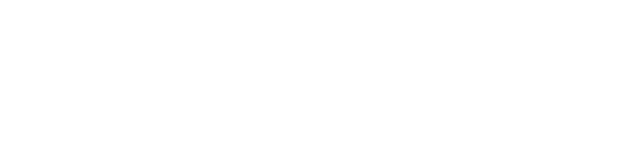
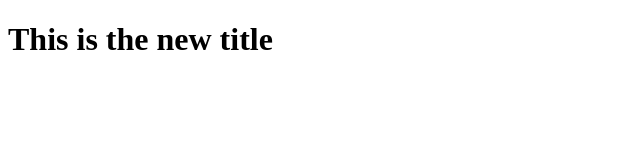
Before and after one commit to DungeonCodex1/Git_test, a plain HTML site: page index.html in a window 1280 px wide. Shown: the whole page, without its empty margins (0-640 px from the left). Drawn offline with Linux system fonts and the light colour scheme.

Commit message:
added a readme and put a div in the maing index file

```diff
--- a/index.html
+++ b/index.html
@@ -5,6 +5,11 @@
   <meta name="viewport" content="width=device-width, initial-scale=1.0">
   <title>Document</title>
 </head>
+
+
+<div>
+    <h1>This is the new title</h1>
+</div>
 <body>
 
 </body>
```
Also changed, not shown: readme.txt (added).
